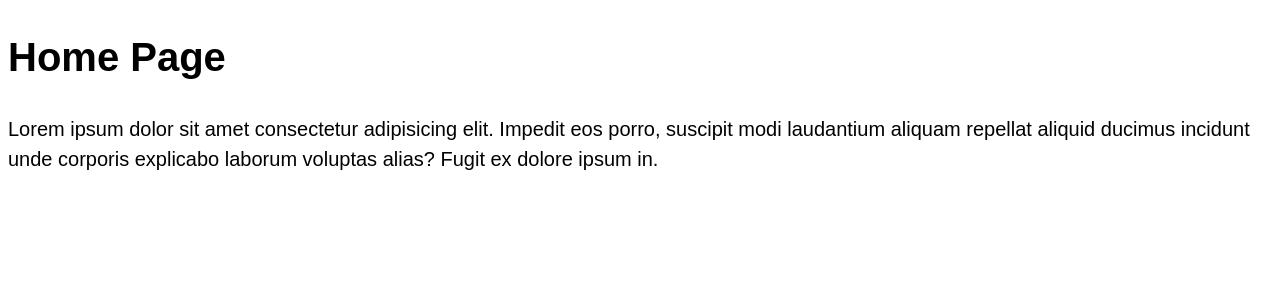
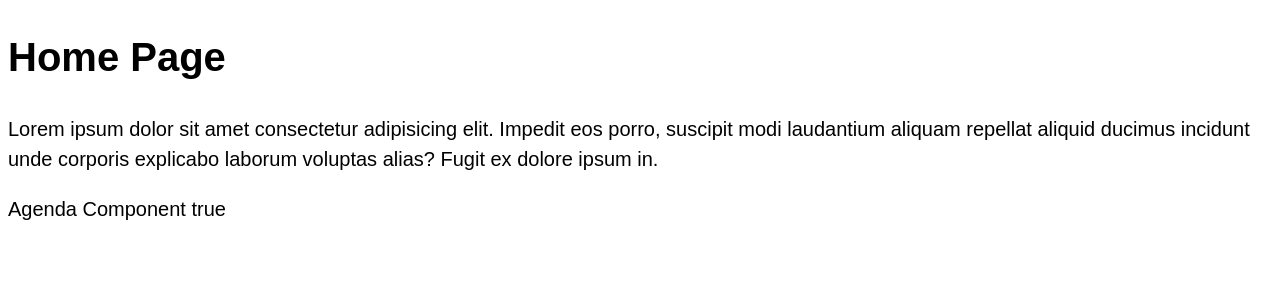
Before and after one commit to salaboy/frontend, a React (Create React App) app in the folder frontend/: page / in a window 1280 px wide. Shown: the top 300 px of the page. Built offline with nearby package versions, Linux system fonts and the light colour scheme.

Commit message:
First Component and AppContext

```diff
--- a/frontend/src/App.js
+++ b/frontend/src/App.js
@@ -2,17 +2,24 @@ import {
   Routes,
   Route,
 } from "react-router-dom";
-
+import AppContext from "./contexts/AppContext";
+import React, { useState } from 'react';
 import Home from "./pages/Home";
 
 
 function App() {
+  const [appStatus, setAppStatus] = useState(true);
   return (
-    <div className="App">
-       <Routes>
-              <Route element={<Home />} path="/" exact />
+    <AppContext.Provider value={{
+      appStatus: appStatus,
+      setAppStatus: setAppStatus
+      }}>
+      <div className="App">
+        <Routes>
+          <Route element={<Home />} path="/" exact />
         </Routes>
-    </div>
+      </div>
+    </AppContext.Provider>
   );
 }
 
--- /dev/null
+++ b/frontend/src/components/Agenda/Agenda.jsx
@@ -0,0 +1,12 @@
+import React, { useContext } from "react";
+import "./Agenda.scss";
+import AppContext from "../../contexts/AppContext";
+
+export default function Agenda() {
+    const { appStatus} = useContext(AppContext);
+    return (
+        <div className="Agenda">
+            Agenda Component {appStatus.toString()}
+        </div>
+    )
+}
--- /dev/null
+++ b/frontend/src/components/Agenda/Agenda.scss
@@ -0,0 +1,3 @@
+.Agenda {
+
+}
--- /dev/null
+++ b/frontend/src/contexts/AppContext.jsx
@@ -0,0 +1,5 @@
+import { createContext } from 'react';
+
+const AppContext = createContext();
+
+export default AppContext;
--- a/frontend/src/pages/Home.jsx
+++ b/frontend/src/pages/Home.jsx
@@ -1,5 +1,6 @@
 
 import "./Home.scss";
+import Agenda from "../components/Agenda/Agenda";
 
 function Home() {
 
@@ -10,6 +11,9 @@ function Home() {
     >
         <h1>Home Page</h1>
         <p>Lorem ipsum dolor sit amet consectetur adipisicing elit. Impedit eos porro, suscipit modi laudantium aliquam repellat aliquid ducimus incidunt unde corporis explicabo laborum voluptas alias? Fugit ex dolore ipsum in.</p>
+        <div>
+            <Agenda />
+        </div>
     </div>
   )
 }
```
